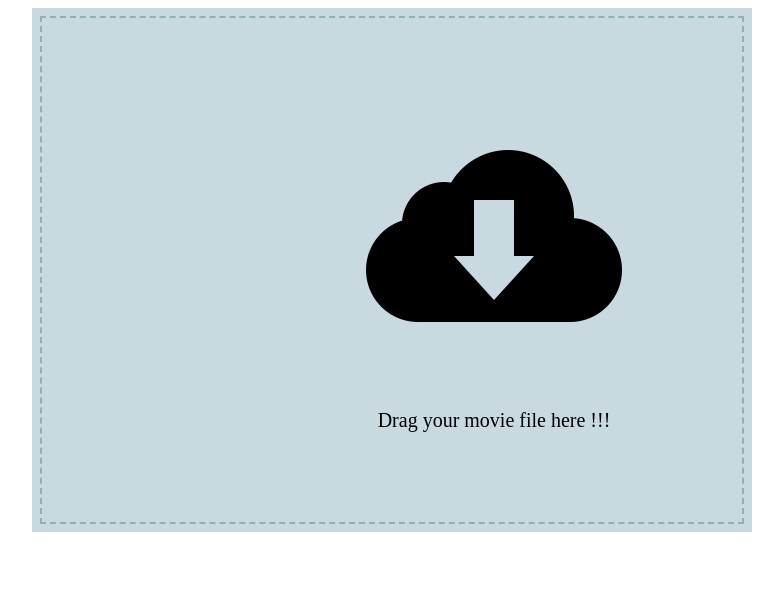
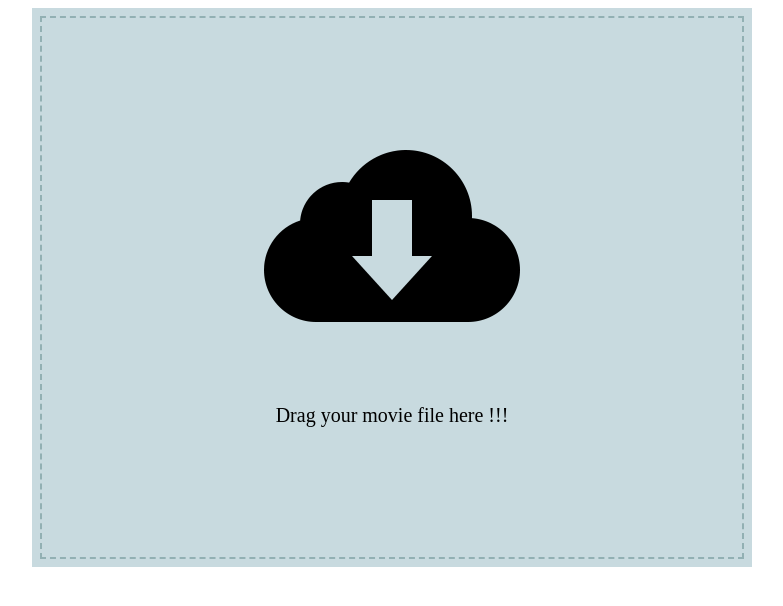
Before and after one commit to mugdha-adhav/subtitle-downloader, a Flask app: page /subtitle in a window 1280 px wide. Shown: the top 606 px of the page, without its empty margins (248-1031 px from the left). Run offline with Flask 2, Linux system fonts and the light colour scheme; some libraries are stand-ins or nearby versions.

Commit message:
updated UI positions

```diff
--- a/static/css/style.css
+++ b/static/css/style.css
@@ -13,11 +13,19 @@
 	-webkit-transition: outline-offset .15s ease-in-out, background-color .15s linear;
 	transition: outline-offset .15s ease-in-out, background-color .15s linear;
 }
-.box .box__content
+img.box__content
 {
+	display: block;
+    margin-left: auto;
+    margin-right: auto;
 	margin-bottom: 40px;
-	position: relative;
-	padding-left: 30%;
+}
+span.box__content
+{
+	display: block;
+    margin-left: auto;
+    margin-right: auto;
+	margin-bottom: 40px;
 }
 .box__button,
 .box__file
--- a/templates/index.html
+++ b/templates/index.html
@@ -8,11 +8,11 @@
         <script type="text/javascript" src="{{ url_for('static', filename='js/subsDbHash.js') }}"></script>
     </head>
     <body>
-        <form method="post" action="/subtitle" enctype="multipart/form-data" novalidate class="box">
-            <div class="box__input">
+        <form class="box" method="post" action="/subtitle" enctype="multipart/form-data" novalidate>
+            <div>
                 <img class="box__content" src="{{ url_for('static', filename='images/download.png') }}"></img>
+                <span class="box__content"> Drag your movie file here !!!</span>
                 <input type="file" name="files" id="file" class="box__file" data-multiple-caption="{count} files selected" multiple />
-                <span class="box__content"> Drag your movie file here !!!</span>
                 <button type="submit" class="box__button">Upload</button>
             </div>
         </form>
```
